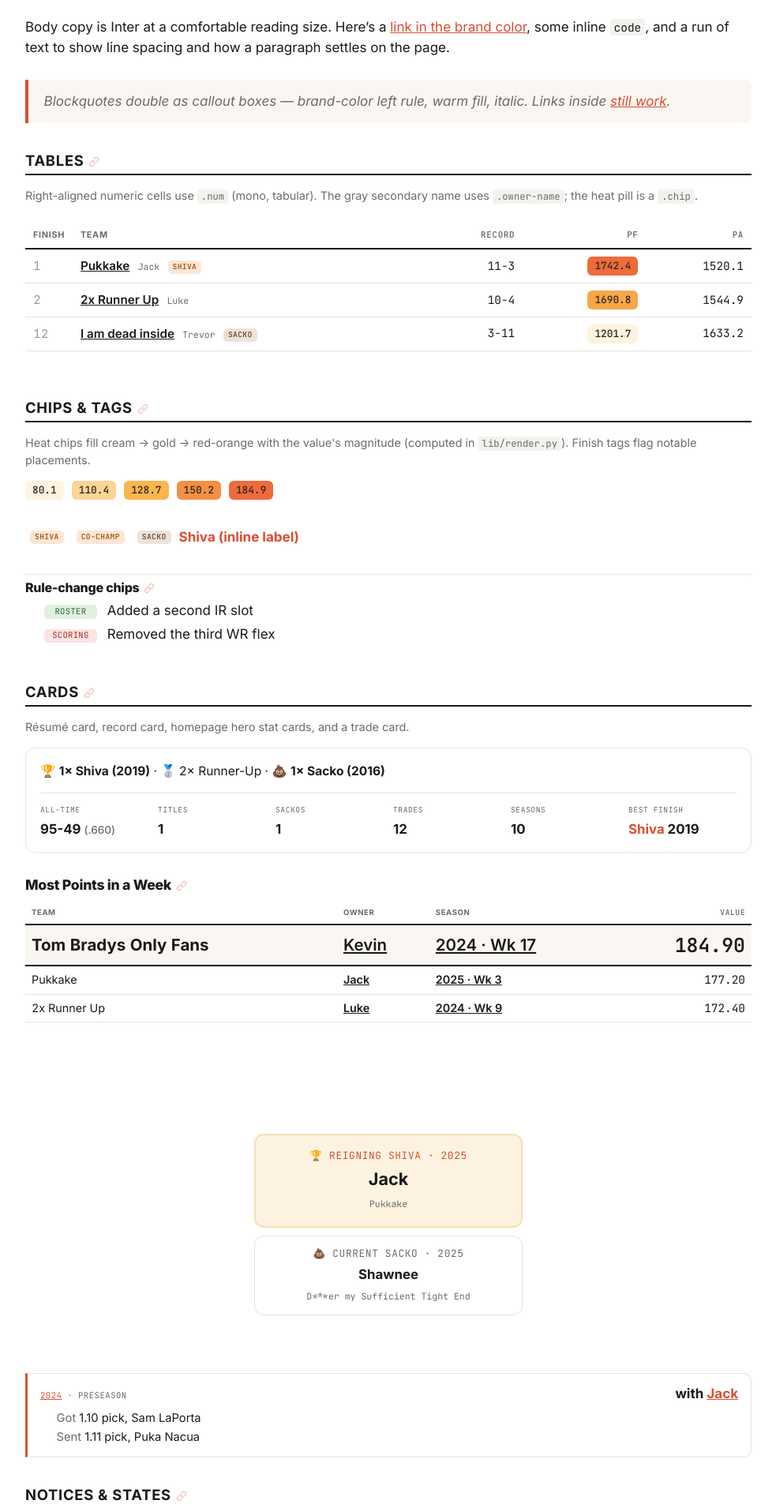
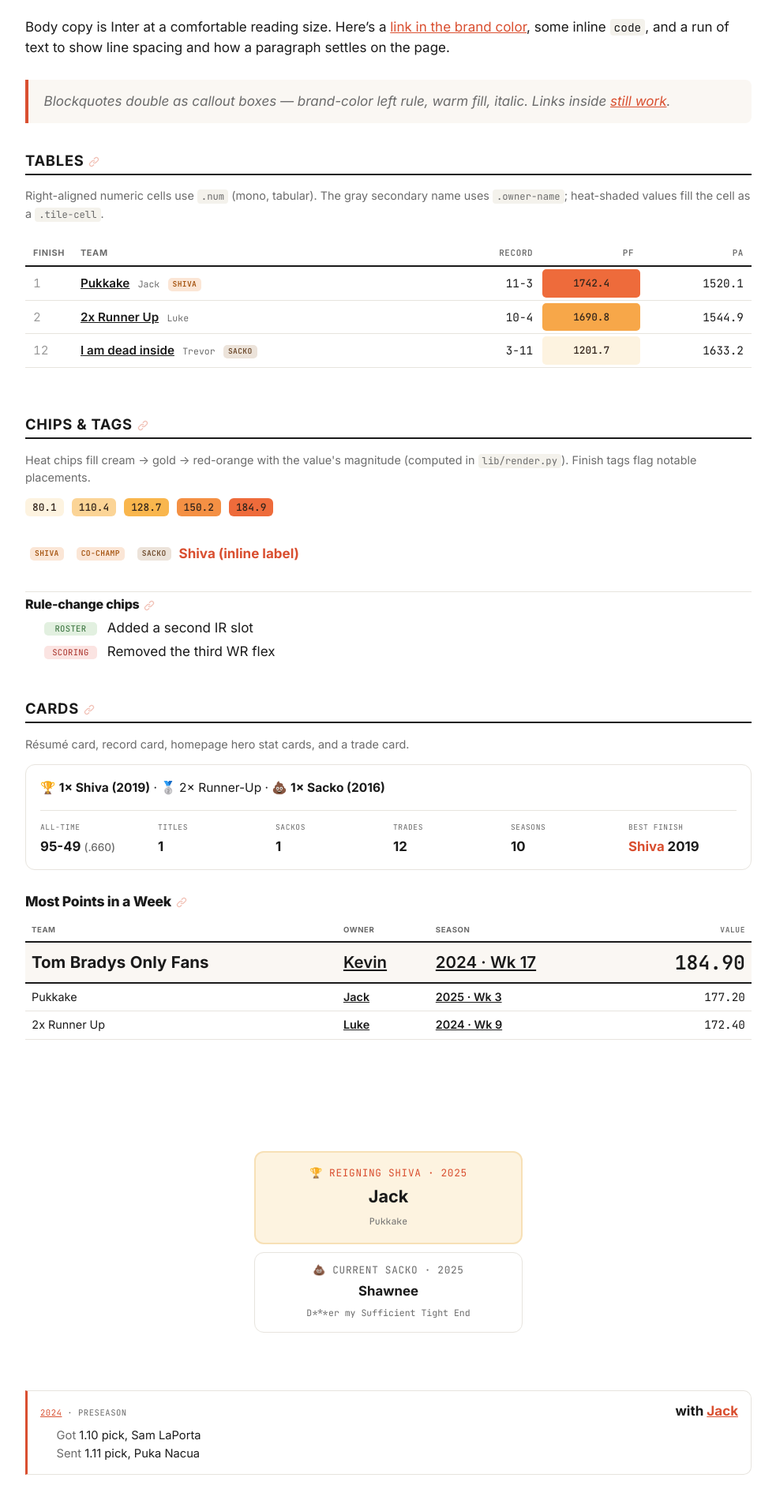
Before and after one commit to dillondrenzek/no-love-in-the-league, a Jekyll site: the page built from docs/palette/index.md, in a window 1280 px wide. Shown: the part 1173-3078 px from the top of the page at 79% size, without its empty margins (148-1131 px from the left). Built offline with Jekyll 4.4.1, drawn with Linux system fonts in a browser that asks for light colours.

Commit message:
update style of color gradient cells

```diff
--- a/docs/_includes/tables/h2h_table.html
+++ b/docs/_includes/tables/h2h_table.html
@@ -14,7 +14,7 @@ win_color, avg_pf, avg_pa}).
     <tr>
       <td><a href="{{ '/teams/' | append: h.opp_id | append: '/' | relative_url }}">{{ h.opp_short }}</a></td>
       <td class="num">{{ h.record }}</td>
-      <td class="num">{% include bits/chip.html text=h.win_pct bg=h.win_color %}</td>
+      {% include bits/tile_cell.html text=h.win_pct bg=h.win_color %}
       <td class="num">{{ h.avg_pf }}</td>
       <td class="num">{{ h.avg_pa }}</td>
     </tr>
--- a/docs/_includes/tables/owner_seasons_table.html
+++ b/docs/_includes/tables/owner_seasons_table.html
@@ -17,7 +17,7 @@ nil means we have no transaction data for that year (renders "—").
       <td class="team-cell">{% include bits/team_logo.html src=s.logo %}{{ s.team }}{% include bits/finish_tag.html tag=s.tag %}</td>
       <td>{% if s.in_progress %}<span class="muted">—</span>{% else %}{{ s.finish }}{% endif %}</td>
       <td class="num">{{ s.record }}</td>
-      <td class="num">{% if s.pf %}{% if s.pf_color %}{% include bits/chip.html text=s.pf bg=s.pf_color %}{% else %}{{ s.pf }}{% endif %}{% else %}—{% endif %}</td>
+      {% if s.pf and s.pf_color %}{% include bits/tile_cell.html text=s.pf bg=s.pf_color %}{% else %}<td class="num">{% if s.pf %}{{ s.pf }}{% else %}—{% endif %}</td>{% endif %}
       <td class="num">{% if s.pa %}{{ s.pa }}{% else %}—{% endif %}</td>
       <td class="num">{% if s.tx == nil %}—{% else %}{{ s.tx }}{% endif %}</td>
     </tr>
--- a/docs/_includes/tables/owners_table.html
+++ b/docs/_includes/tables/owners_table.html
@@ -22,7 +22,7 @@ site.data.owners (see scripts/generate_owners.py -> owners.yml).
       <td class="owner-cell">{% include bits/team_logo.html src=o.logo %}<a href="{{ '/teams/' | append: o.id | append: '/' | relative_url }}">{{ o.name }}</a></td>
       <td class="num">{{ o.seasons }}</td>
       <td class="num">{{ o.record }}</td>
-      <td class="num">{% include bits/chip.html text=o.win_pct bg=o.win_color %}</td>
+      {% include bits/tile_cell.html text=o.win_pct bg=o.win_color %}
       <td class="num">{% if o.titles == "0" %}—{% else %}{{ o.titles }}{% endif %}</td>
       <td class="num">{% if o.sackos > 0 %}{{ o.sackos }}{% else %}—{% endif %}</td>
       <td class="num">{% if o.trades > 0 %}{{ o.trades }}{% else %}—{% endif %}</td>
--- a/docs/_includes/tables/standings_table.html
+++ b/docs/_includes/tables/standings_table.html
@@ -39,8 +39,8 @@ owner_id, owner_name, record, pct_str, tag, pf, pf_color, pa.
       <td class="num">{{ r.pct_str }}</td>
       {%- endif %}
       {%- if include.points %}
-      <td class="num">{% include bits/chip.html text=r.pf bg=r.pf_color %}</td>
-      <td class="num">{% include bits/chip.html text=r.pa bg=r.pa_color %}</td>
+      {% include bits/tile_cell.html text=r.pf bg=r.pf_color %}
+      {% include bits/tile_cell.html text=r.pa bg=r.pa_color %}
       {%- endif %}
     </tr>
     {%- endfor %}
--- a/docs/assets/main.scss
+++ b/docs/assets/main.scss
@@ -245,6 +245,26 @@ tbody td a:hover { color: var(--brand); }
   color: var(--chip-ink);
   text-align: right;
 }
+
+// Heat tiles: the shade fills the cell's full height as a rounded tile, like
+// the forecast's PF cell. Drawn on a pseudo-element inset from the cell edges so
+// it works inside border-collapse tables. Colour comes in as --tile.
+td.tile-cell {
+  position: relative;
+  min-width: 4.2em;
+  text-align: center;
+  font-weight: 500;
+  font-size: 0.8rem;
+  color: var(--chip-ink);
+}
+td.tile-cell::before {
+  content: "";
+  position: absolute;
+  inset: 3px 2px;
+  border-radius: 5px;
+  background: var(--tile);
+}
+td.tile-cell > span { position: relative; }
 
 // =============================================================================
 // Heatmaps (draft order + transactions)
--- a/docs/palette/index.md
+++ b/docs/palette/index.md
@@ -67,7 +67,7 @@ paragraph settles on the page.
 
 ## Tables
 
-<p class="pal-note">Right-aligned numeric cells use <code>.num</code> (mono, tabular). The gray secondary name uses <code>.owner-name</code>; the heat pill is a <code>.chip</code>.</p>
+<p class="pal-note">Right-aligned numeric cells use <code>.num</code> (mono, tabular). The gray secondary name uses <code>.owner-name</code>; heat-shaded values fill the cell as a <code>.tile-cell</code>.</p>
 
 <div class="table-scroll">
 <table>
@@ -75,9 +75,9 @@ paragraph settles on the page.
     <tr><th>Finish</th><th>Team</th><th class="num">Record</th><th class="num">PF</th><th class="num">PA</th></tr>
   </thead>
   <tbody>
-    <tr><td>1</td><td><a href="#">Pukkake</a> <span class="owner-name">Jack</span> <span class="tag tag--shiva">Shiva</span></td><td class="num">11-3</td><td class="num"><span class="chip" style="background:#ee6b3b">1742.4</span></td><td class="num">1520.1</td></tr>
-    <tr><td>2</td><td><a href="#">2x Runner Up</a> <span class="owner-name">Luke</span></td><td class="num">10-4</td><td class="num"><span class="chip" style="background:#f7a749">1690.8</span></td><td class="num">1544.9</td></tr>
-    <tr><td>12</td><td><a href="#">I am dead inside</a> <span class="owner-name">Trevor</span> <span class="tag tag--sacko">Sacko</span></td><td class="num">3-11</td><td class="num"><span class="chip" style="background:#fdf3e0">1201.7</span></td><td class="num">1633.2</td></tr>
+    <tr><td>1</td><td><a href="#">Pukkake</a> <span class="owner-name">Jack</span> <span class="tag tag--shiva">Shiva</span></td><td class="num">11-3</td><td class="num tile-cell" style="--tile: #ee6b3b"><span>1742.4</span></td><td class="num">1520.1</td></tr>
+    <tr><td>2</td><td><a href="#">2x Runner Up</a> <span class="owner-name">Luke</span></td><td class="num">10-4</td><td class="num tile-cell" style="--tile: #f7a749"><span>1690.8</span></td><td class="num">1544.9</td></tr>
+    <tr><td>12</td><td><a href="#">I am dead inside</a> <span class="owner-name">Trevor</span> <span class="tag tag--sacko">Sacko</span></td><td class="num">3-11</td><td class="num tile-cell" style="--tile: #fdf3e0"><span>1201.7</span></td><td class="num">1633.2</td></tr>
   </tbody>
 </table>
 </div>
```
Also changed, not shown: docs/_includes/bits/tile_cell.html (added, +7 -0 lines).
